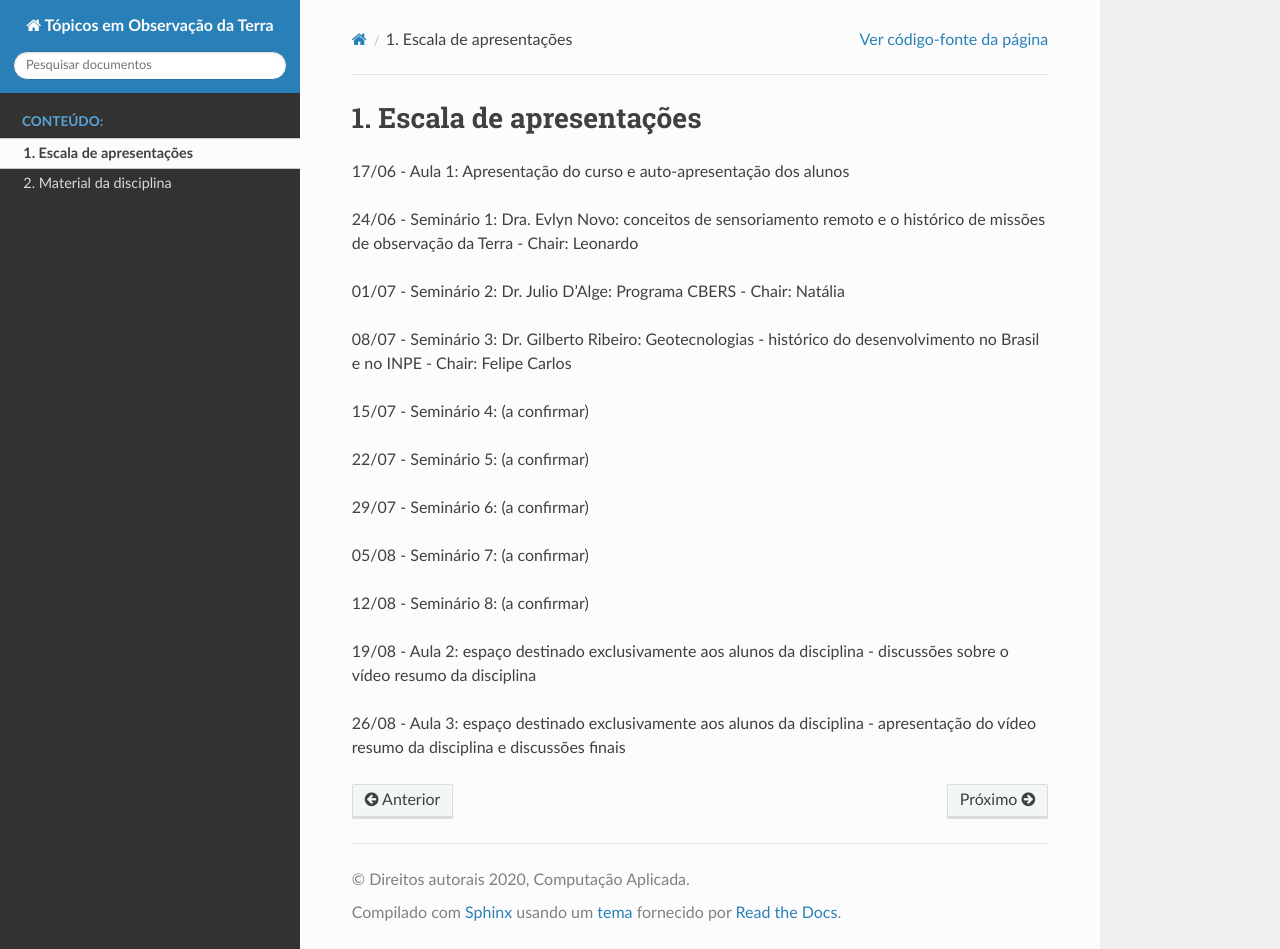
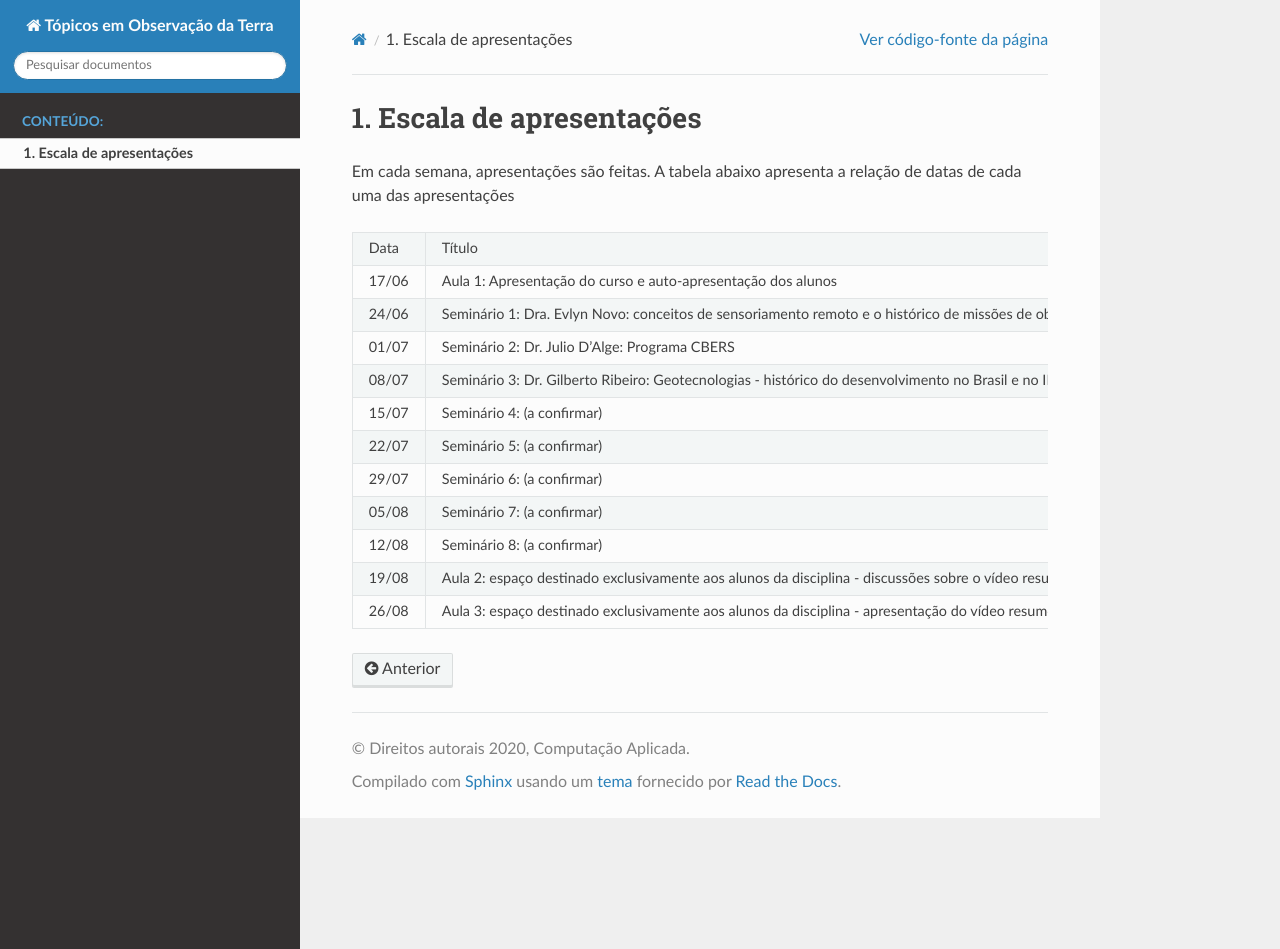
Before and after one commit to CAP-378/cap-378-site, a Sphinx documentation site: the page built from source/escala.rst, in a window 1280 px wide and 949 px high. Built offline with Sphinx 7.4.7 and the Read the Docs theme 2.0.0, drawn with Linux system fonts in a browser that asks for light colours; pages that are not in the unit, such as notebooks, are missing from menus.

Commit message:
Atualização do conteúdo

```diff
--- a/source/escala.rst
+++ b/source/escala.rst
@@ -1,24 +1,30 @@
 Escala de apresentações
 =========================
 
-17/06 - Aula 1: Apresentação do curso e auto-apresentação dos alunos
+Em cada semana, apresentações são feitas. A tabela abaixo apresenta a relação de datas de cada uma das apresentações
 
-24/06 - Seminário 1: Dra. Evlyn Novo: conceitos de sensoriamento remoto e o histórico de missões de observação da Terra - Chair: Leonardo
-
-01/07 - Seminário 2: Dr. Julio D'Alge: Programa CBERS - Chair: Natália
-
-08/07 - Seminário 3: Dr. Gilberto Ribeiro: Geotecnologias - histórico do desenvolvimento no Brasil e no INPE - Chair: Felipe Carlos
-
-15/07 - Seminário 4: (a confirmar)
-
-22/07 - Seminário 5: (a confirmar)
-
-29/07 - Seminário 6: (a confirmar)
-
-05/08 - Seminário 7: (a confirmar)
-
-12/08 - Seminário 8: (a confirmar)
-
-19/08 - Aula 2: espaço destinado exclusivamente aos alunos da disciplina - discussões sobre o vídeo resumo da disciplina
-
-26/08 - Aula 3: espaço destinado exclusivamente aos alunos da disciplina - apresentação do vídeo resumo da disciplina e discussões finais
++-------+-----------------------------------------------------------------------------------------------------------------------------------+---------------+
+|  Data |                                                               Título                                                              |     Chair     |
++-------+-----------------------------------------------------------------------------------------------------------------------------------+---------------+
+| 17/06 | Aula 1: Apresentação do curso e auto-apresentação dos alunos                                                                      |    Leonardo   |
++-------+-----------------------------------------------------------------------------------------------------------------------------------+---------------+
+| 24/06 | Seminário 1: Dra. Evlyn Novo: conceitos de sensoriamento remoto e o histórico de missões de observação da Terra                   |    Leonardo   |
++-------+-----------------------------------------------------------------------------------------------------------------------------------+---------------+
+| 01/07 | Seminário 2: Dr. Julio D’Alge: Programa CBERS                                                                                     |    Natália    |
++-------+-----------------------------------------------------------------------------------------------------------------------------------+---------------+
+| 08/07 | Seminário 3: Dr. Gilberto Ribeiro: Geotecnologias - histórico do desenvolvimento no Brasil e no INPE                              | Felipe Carlos |
++-------+-----------------------------------------------------------------------------------------------------------------------------------+---------------+
+| 15/07 | Seminário 4: (a confirmar)                                                                                                        |               |
++-------+-----------------------------------------------------------------------------------------------------------------------------------+---------------+
+| 22/07 | Seminário 5: (a confirmar)                                                                                                        |               |
++-------+-----------------------------------------------------------------------------------------------------------------------------------+---------------+
+| 29/07 | Seminário 6: (a confirmar)                                                                                                        |               |
++-------+-----------------------------------------------------------------------------------------------------------------------------------+---------------+
+| 05/08 | Seminário 7: (a confirmar)                                                                                                        |               |
++-------+-----------------------------------------------------------------------------------------------------------------------------------+---------------+
+| 12/08 | Seminário 8: (a confirmar)                                                                                                        |               |
++-------+-----------------------------------------------------------------------------------------------------------------------------------+---------------+
+| 19/08 | Aula 2: espaço destinado exclusivamente aos alunos da disciplina - discussões sobre o vídeo resumo da disciplina                  |    Leonardo   |
++-------+-----------------------------------------------------------------------------------------------------------------------------------+---------------+
+| 26/08 | Aula 3: espaço destinado exclusivamente aos alunos da disciplina - apresentação do vídeo resumo da disciplina e discussões finais |    Leonardo   |
++-------+-----------------------------------------------------------------------------------------------------------------------------------+---------------+
--- a/source/index.rst
+++ b/source/index.rst
@@ -14,7 +14,7 @@
    :caption: Conteúdo:
 
    escala
-   material
+   .. material
 
 .. Índice
 .. ==================
--- a/source/material.rst
+++ b/source/material.rst
@@ -1,4 +1,2 @@
 Material da disciplina
 =========================
-
- Lorem ipsum dolor sit amet, consectetur adipiscing elit. Duis facilisis lectus purus, ut mattis ex egestas eu. Sed sit amet arcu sit amet nisl rutrum pulvinar. Fusce non urna rutrum, lacinia elit eget, volutpat massa. Donec tellus sapien, vulputate a auctor sit amet, lobortis quis ante. Ut iaculis rutrum accumsan. Proin ante lacus, suscipit vel vehicula pulvinar, volutpat a elit. Suspendisse porttitor massa a massa lacinia, at fringilla odio feugiat. In sodales, ante vitae convallis mattis, enim est ornare lorem, et pulvinar risus metus nec nisl. Ut sit amet ligula eros. Nullam et sollicitudin arcu, sed commodo turpis. Fusce tincidunt gravida tincidunt. Fusce varius lorem a porta suscipit. Phasellus facilisis commodo euismod.
```
